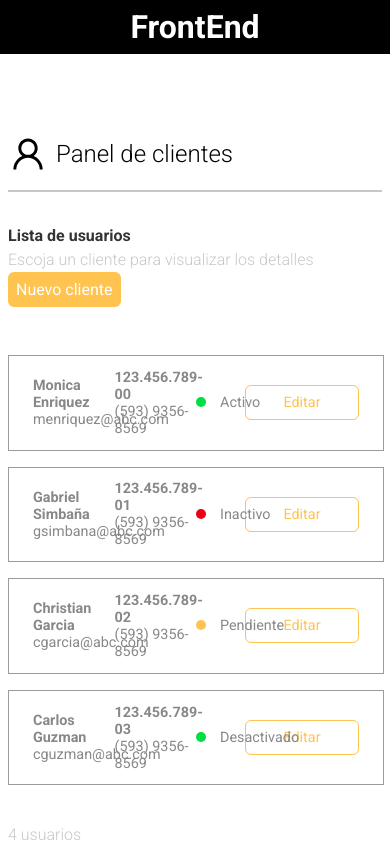
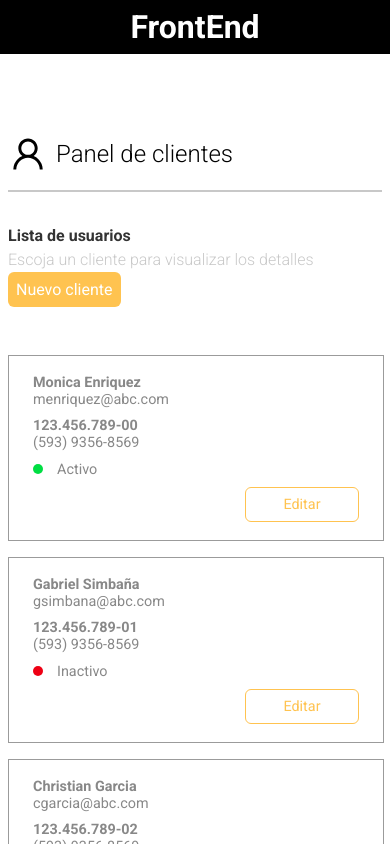
Before and after one commit to cggm80/evaluacion2022-cespinoza-registro-frontEnd, a Next.js app: page / in a window 390 px wide. Shown: the top 844 px of the page. Built offline with nearby package versions, Linux system fonts and the light colour scheme.

Commit message:
update responsive

```diff
--- a/styles.scss
+++ b/styles.scss
@@ -234,3 +234,15 @@ main {
     }
 }
 //FOOTER
+
+//RESPONSIVE
+@media (max-width: 768px) {
+    main .clientes ul li {
+        flex-direction: column;
+        flex-wrap: wrap;
+    }
+    main .clientes ul li .col {
+        width: 100%;
+        margin: 0.3rem 0;
+    }
+}
```
